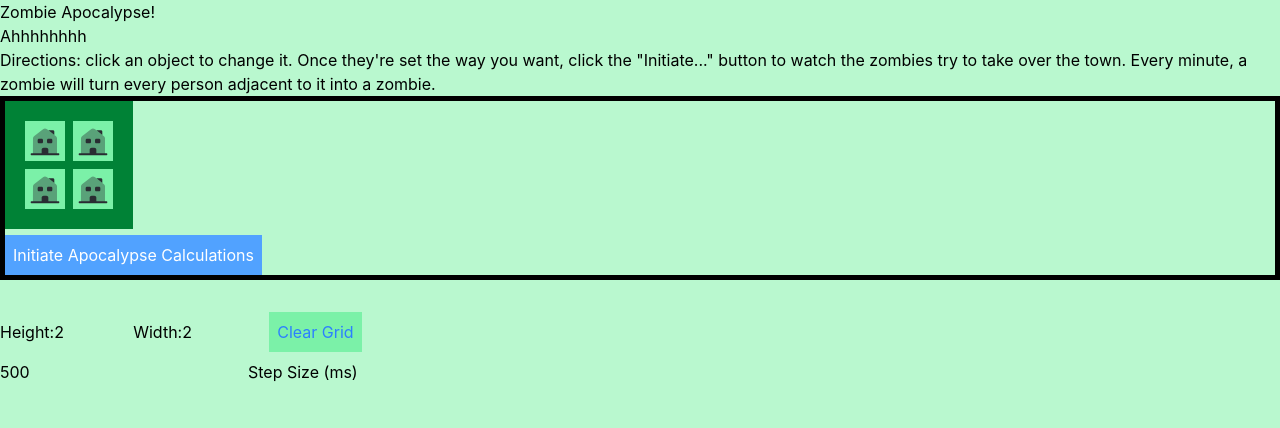
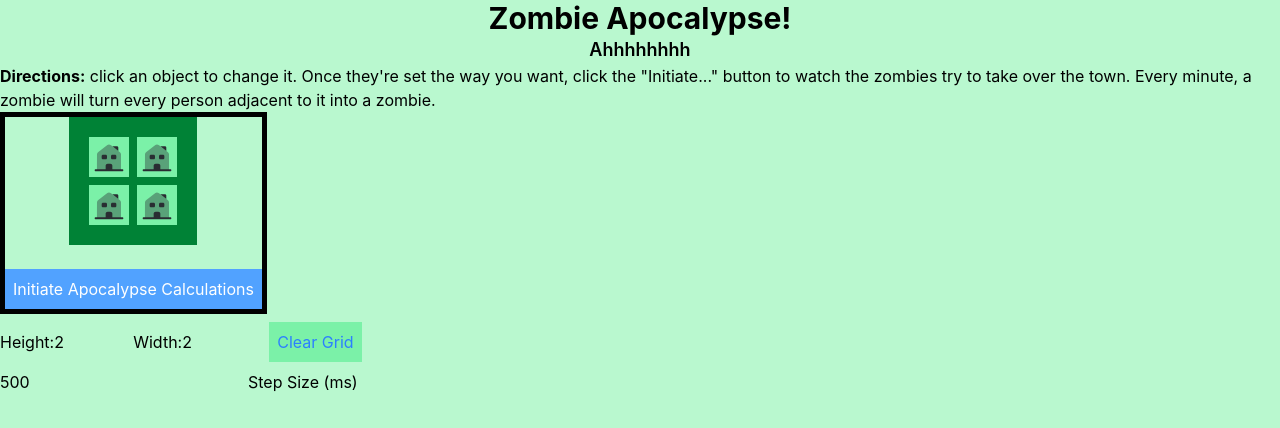
Before and after one commit to MicahLC/cassidoo-2026-10-04, a React (Vite) app: page / in a window 1280 px wide. Shown: the top 428 px of the page. Built offline with nearby package versions, Linux system fonts and the light colour scheme.

Commit message:
Some positioning

```diff
--- a/src/App.tsx
+++ b/src/App.tsx
@@ -6,6 +6,7 @@ function App() {
   const [dimensions, setDimensions] = useState({height: 2, width: 2});
   const [minutes, setMinutes] = useState<number | null>(null);
   const [stepSize, setStepSize] = useState(500);
+  const [sizeError, setSizeError] = useState<string | null>(null);
   // todo: add disable state to buttons while generator is running, and add a cancel button to stop the generator.
 
   const cycleFunc = (n: Cell) => (n+1) % 3 as Cell;
@@ -34,11 +35,11 @@ function App() {
 
   return (
   <main className="min-h-screen bg-green-200">
-    <h1>Zombie Apocalypse!</h1>
-    <h2>Ahhhhhhhh</h2>
-    <h3>Directions: click an object to change it. Once they're set the way you want, click the "Initiate..." button to watch the zombies try to take over the town. Every minute, a zombie will turn every person adjacent to it into a zombie.</h3>
-    <div className="border-5 border-black">
-      <table className="inline-block p-4 bg-green-700">
+    <h1 className="text-3xl font-bold text-center">Zombie Apocalypse!</h1>
+    <h3 className="text-lg font-semibold text-center">Ahhhhhhhh</h3>
+    <h2><b>Directions:</b> click an object to change it. Once they're set the way you want, click the "Initiate..." button to watch the zombies try to take over the town. Every minute, a zombie will turn every person adjacent to it into a zombie.</h2>
+    <div className="border-5 border-black inline-grid grid-cols-1 justify-items-center">
+      <table className="inline-grid flex-none grow-0 items-start p-4 bg-green-700">
         {grid.map((row, rowIndex) => {
           return <tr key={rowIndex}>
             {row.map((item, colIndex) => {
@@ -52,7 +53,8 @@ function App() {
         })}
       </table>
       <br/>
-      <button className="bg-blue-400 hover:bg-blue-500 m-top-1 p-2 text-white" onClick={() => {
+      <button className="bg-blue-400 hover:bg-blue-500 m-top-1 p-2 text-white justify-self-center
+" onClick={() => {
         try {
           const generator = minutesUntilApocalypseGenerator(grid);
           const generatorStep = () => {
```
